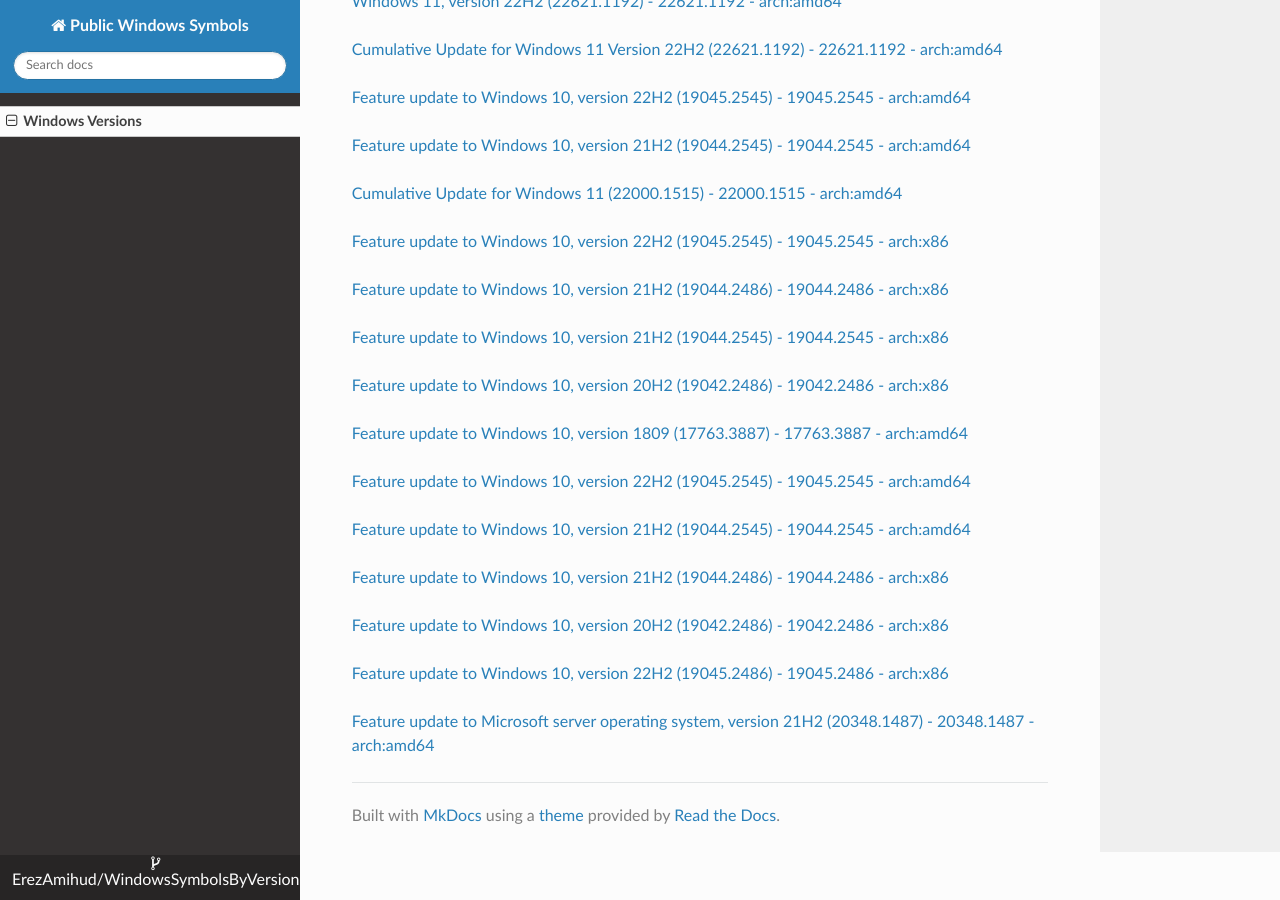
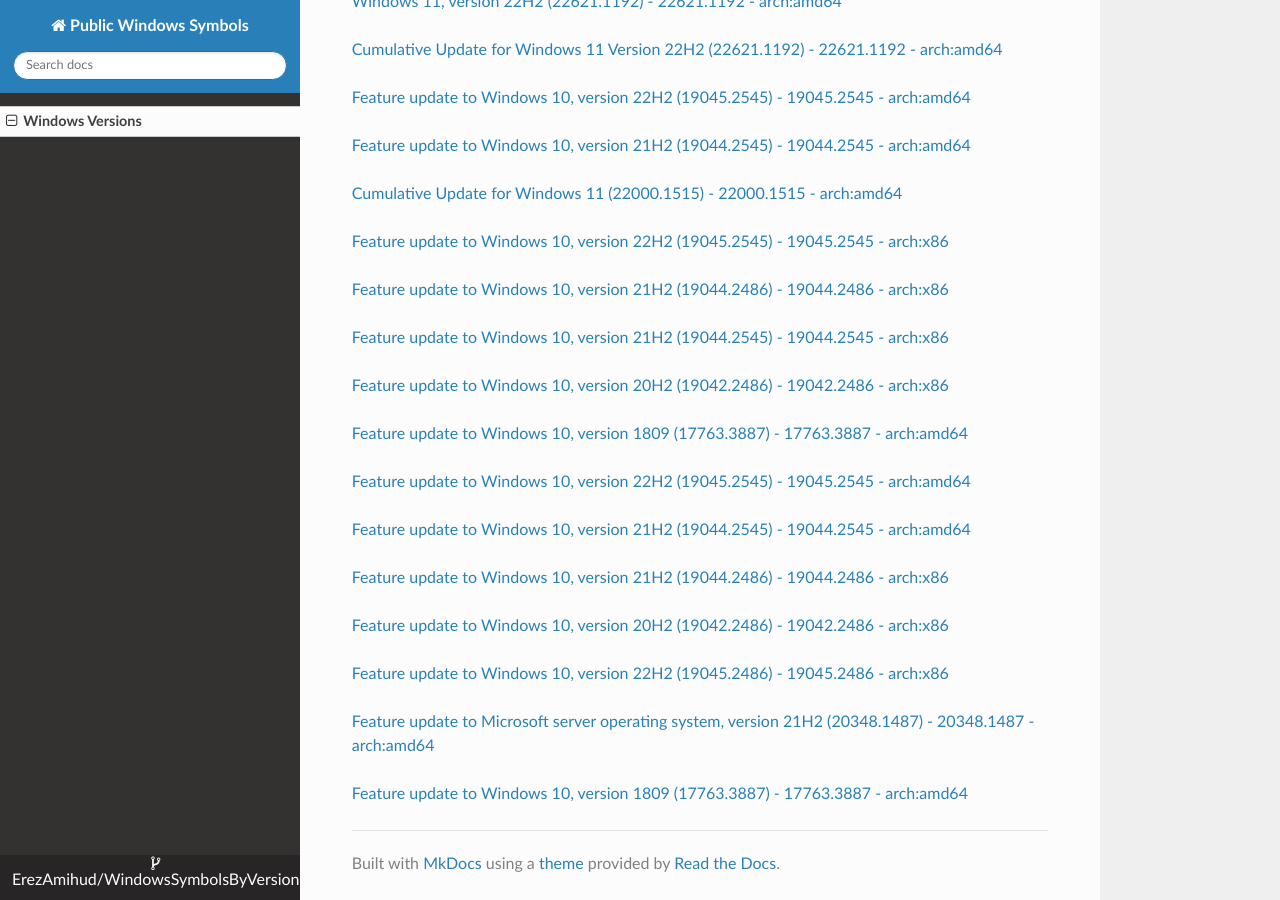
Before and after one commit to ErezAmihud/WindowsSymbolsByVersion, an MkDocs documentation site: the page built from docs/index.md, in a window 1280 px wide and 900 px high, scrolled down 42197 px. Built offline with MkDocs 1.6.1, drawn with Linux system fonts in a browser that asks for light colours; nearby versions of some CDN libraries.

Commit message:
Automated commit, add manifest for 16ea1a87-3b4f-467d-9e4b-504ee91eef5e

```diff
--- a/docs/index.md
+++ b/docs/index.md
@@ -2470,3 +2470,6 @@
 
 
 [Feature update to Microsoft server operating system, version 21H2 (20348.1487) - 20348.1487 - arch:amd64](https://github.com/ErezAmihud/WindowsSymbolsByVersion/blob/main/manifests/9d2720a7-93a8-4af7-9f1a-11d4ebf6c030.manifest)
+
+
+[Feature update to Windows 10, version 1809 (17763.3887) - 17763.3887 - arch:amd64](https://github.com/ErezAmihud/WindowsSymbolsByVersion/blob/main/manifests/16ea1a87-3b4f-467d-9e4b-504ee91eef5e.manifest)
```
Also changed, not shown: process_builds.json (+1 -1 lines).
